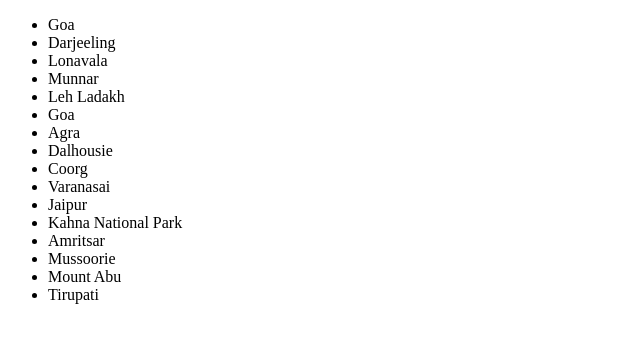
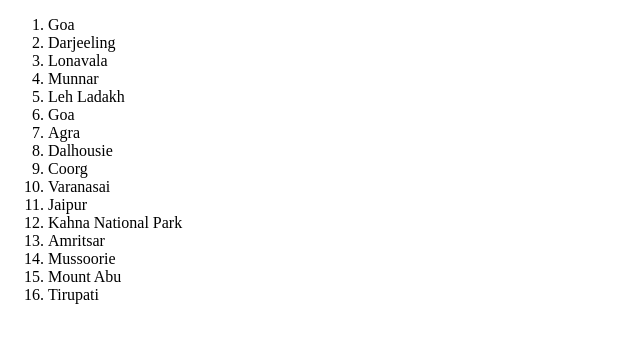
Before and after one commit to kshitijD38/React-will-you-be-my-valentine---Holiday-List-React, a React app: page / in a window 1280 px wide. Shown: the top 338 px of the page, without its empty margins (0-640 px from the left). Built offline with nearby package versions, Linux system fonts and the light colour scheme.

Commit message:
Update App.js

```diff
--- a/src/components/App.js
+++ b/src/components/App.js
@@ -56,11 +56,11 @@ function App() {
 //   console.log(result);
   return (
     <div id="main">
-      <ul>
+      <ol>
         {result.map((item) => (
           <li key={item.key}>{item.name}</li>
         ))}
-      </ul>
+      </ol>
     </div>
   );
 }
```
